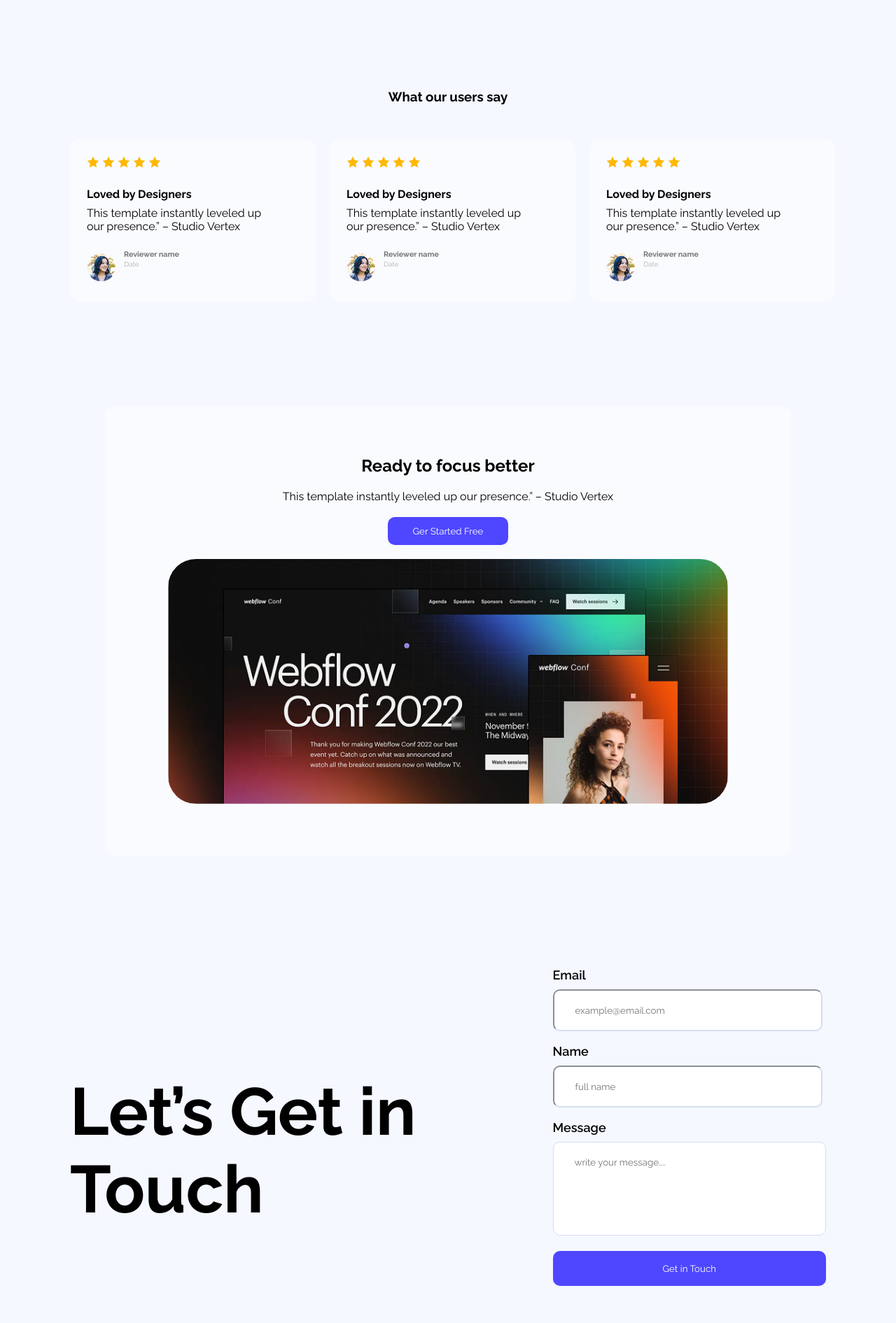
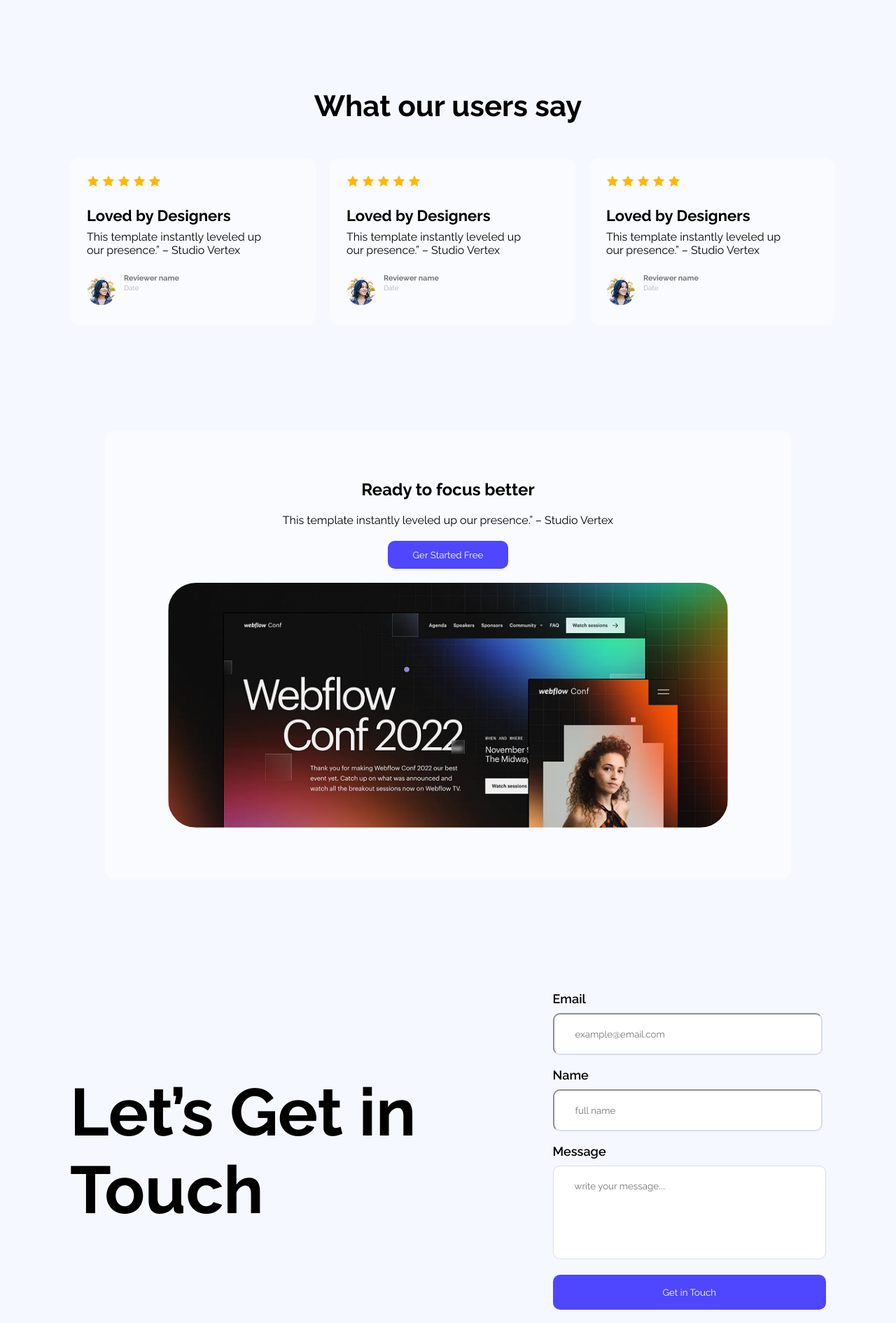
Before and after one commit to MD-Aftab-Hossain/Assignment-01, a plain HTML site: page index.html in a window 1280 px wide. Shown: the part 1549-3440 px from the top of the page at 70% size. Drawn offline with Linux system fonts and the light colour scheme.

Commit message:
version-03

```diff
--- a/style.css
+++ b/style.css
@@ -108,7 +108,7 @@ nav {
 
 .user-db {
     display: flex;
-    justify-content: space-around;
+    justify-content:space-between;
 }
 
 .user h1 {
@@ -137,6 +137,8 @@ nav {
 }
 
 .feedback h3 {
+    font-size: 42px;
+    font-weight: bold;
     text-align: center;
     margin-bottom: 50px;
 }
@@ -147,6 +149,7 @@ nav {
 
 .fb-sub h4 {
     margin-bottom: 8px;
+    font-size: 22px;
 }
 
 .fb-sub p {
@@ -208,14 +211,17 @@ nav {
     display: flex;
     margin: 0px 100px;
     justify-content: space-between;
+    gap: 100px;
     padding: 70px 0px;
 }
 
 .form h1 {
+    display: block;
+    align-self: center;
     font-size: 95px;
     font-weight: bold;
-    display: block;
-    padding: 150px 0px;
+    text-align:left;
+
 }
 
 .email,
```
